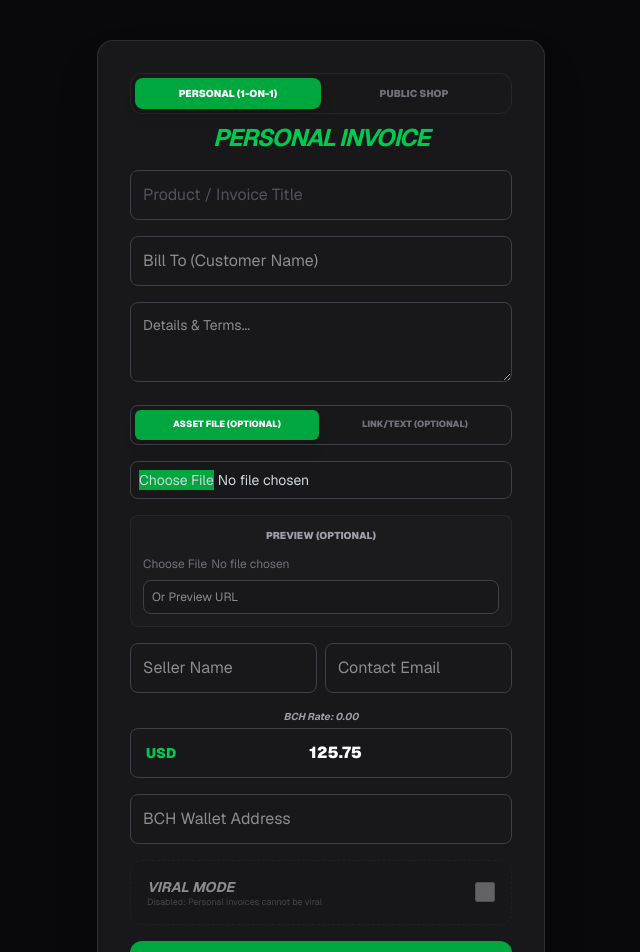
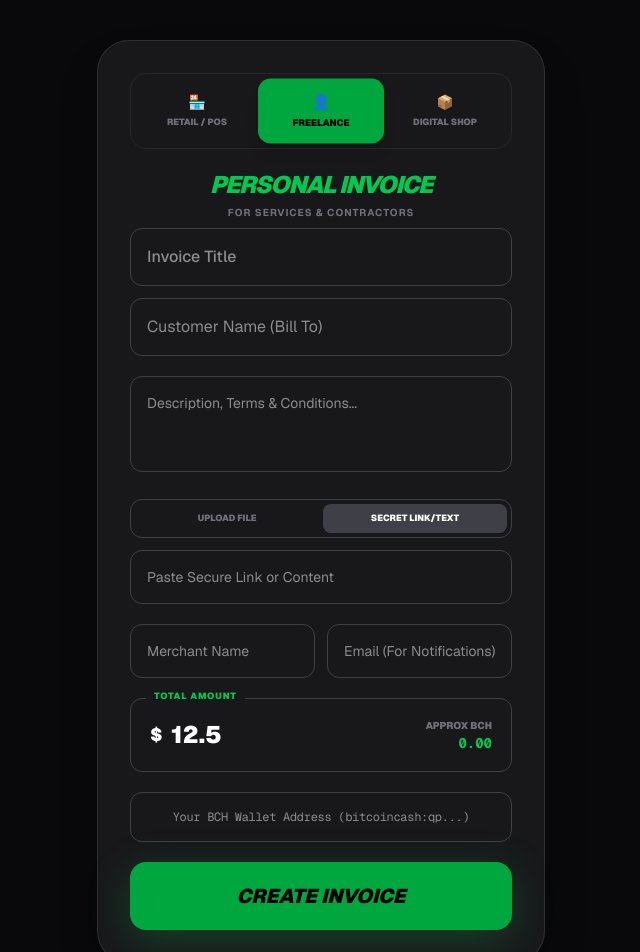
Before and after one commit to saleemm1/payonce-cash, a Next.js app: page /create/invoice in a window 1280 px wide. Shown: the top 952 px of the page, without its empty margins (319-959 px from the left). Built offline with nearby package versions, Linux system fonts and the light colour scheme; no server answers.

Commit message:
Update page.js

```diff
--- a/app/create/invoice/page.js
+++ b/app/create/invoice/page.js
@@ -5,13 +5,14 @@ export default function InvoiceUploadPage() {
   const [invoiceType, setInvoiceType] = useState('personal');
   const [productName, setProductName] = useState('');
   const [customerName, setCustomerName] = useState('');
+  const [orderRef, setOrderRef] = useState('');
   const [productDesc, setProductDesc] = useState('');
   const [sellerName, setSellerName] = useState('');
   const [sellerEmail, setSellerEmail] = useState('');
-  const [usdPrice, setUsdPrice] = useState(125.75);
+  const [usdPrice, setUsdPrice] = useState(12.50);
   const [wallet, setWallet] = useState('');
   const [bchPreview, setBchPreview] = useState('0.00');
-  const [deliveryType, setDeliveryType] = useState('file');
+  const [deliveryType, setDeliveryType] = useState('receipt');
   const [file, setFile] = useState(null);
   const [linkOrText, setLinkOrText] = useState('');
   const [previewFile, setPreviewFile] = useState(null);
@@ -36,20 +37,33 @@ export default function InvoiceUploadPage() {
   }, [usdPrice]);
 
   useEffect(() => {
-    if (invoiceType === 'personal') setEnableAffiliate(false);
+    if (invoiceType === 'personal') {
+      setEnableAffiliate(false);
+      setDeliveryType('link');
+    } else if (invoiceType === 'retail') {
+      setEnableAffiliate(false);
+      setDeliveryType('receipt');
+    } else {
+      setDeliveryType('file');
+    }
   }, [invoiceType]);
 
   const handleGenerate = async (e) => {
     e.preventDefault();
-    if (invoiceType === 'public' && !previewLink && !previewFile) {
-      return alert("Preview Link or File is required for Public Invoices");
+    if (invoiceType === 'digital' && !previewLink && !previewFile) {
+      return alert("Preview Link or File is required for Digital Products");
     }
+
     setUploading(true);
     try {
       let assetId = linkOrText;
       let originalFileName = "";
 
-      if (deliveryType === 'file' && file) {
+      if (invoiceType === 'retail') {
+        assetId = `OFFICIAL RECEIPT\nOrder Ref: ${orderRef || 'N/A'}\nItem: ${productName}\nStatus: PAID ✅\n\nPlease show this screen to the vendor.`;
+        originalFileName = "Proof_of_Payment.txt";
+      }
+      else if (deliveryType === 'file' && file) {
         originalFileName = file.name;
         const formData = new FormData();
         formData.append("file", file);
@@ -70,8 +84,8 @@ export default function InvoiceUploadPage() {
       const payload = {
         w: wallet, p: usdPrice, n: productName, sn: sellerName,
         se: sellerEmail, i: assetId, fn: originalFileName, a: enableAffiliate,
-        cn: invoiceType === 'personal' ? customerName : '',
-        d: productDesc, pr: finalPreview, dt: deliveryType, ty: invoiceType
+        cn: invoiceType === 'personal' ? customerName : (orderRef ? `Ref: ${orderRef}` : ''),
+        d: productDesc, pr: finalPreview, dt: invoiceType === 'retail' ? 'text' : deliveryType, ty: invoiceType
       };
 
       const encodedId = btoa(unescape(encodeURIComponent(JSON.stringify(payload))));
@@ -85,88 +99,114 @@ export default function InvoiceUploadPage() {
 
   return (
     <div className="min-h-screen bg-[#09090b] text-white flex flex-col items-center justify-center px-6 py-10 font-sans">
-      <form onSubmit={handleGenerate} className="w-full max-w-md bg-[#18181b] p-8 rounded-2xl border border-white/10 shadow-2xl space-y-4">
-        <div className="flex bg-zinc-900 p-1 rounded-xl border border-zinc-800 mb-2">
-          <button type="button" onClick={() => setInvoiceType('personal')} className={`flex-1 py-2 text-[10px] font-black uppercase rounded-lg transition-all ${invoiceType === 'personal' ? 'bg-green-600 text-white shadow-lg' : 'text-zinc-500'}`}>Personal (1-on-1)</button>
-          <button type="button" onClick={() => setInvoiceType('public')} className={`flex-1 py-2 text-[10px] font-black uppercase rounded-lg transition-all ${invoiceType === 'public' ? 'bg-green-600 text-white shadow-lg' : 'text-zinc-500'}`}>Public Shop</button>
+      <form onSubmit={handleGenerate} className="w-full max-w-md bg-[#18181b] p-6 sm:p-8 rounded-[2rem] border border-white/10 shadow-2xl space-y-5">
+
+        <div className="grid grid-cols-3 gap-1 bg-zinc-900 p-1.5 rounded-2xl border border-zinc-800">
+          <button type="button" onClick={() => setInvoiceType('retail')} className={`py-3 text-[9px] font-black uppercase rounded-xl transition-all flex flex-col items-center gap-1 ${invoiceType === 'retail' ? 'bg-green-600 text-black shadow-lg scale-105' : 'text-zinc-500 hover:text-zinc-300'}`}>
+            <span className="text-sm">🏪</span> Retail / POS
+          </button>
+          <button type="button" onClick={() => setInvoiceType('personal')} className={`py-3 text-[9px] font-black uppercase rounded-xl transition-all flex flex-col items-center gap-1 ${invoiceType === 'personal' ? 'bg-green-600 text-black shadow-lg scale-105' : 'text-zinc-500 hover:text-zinc-300'}`}>
+            <span className="text-sm">👤</span> Freelance
+          </button>
+          <button type="button" onClick={() => setInvoiceType('digital')} className={`py-3 text-[9px] font-black uppercase rounded-xl transition-all flex flex-col items-center gap-1 ${invoiceType === 'digital' ? 'bg-green-600 text-black shadow-lg scale-105' : 'text-zinc-500 hover:text-zinc-300'}`}>
+            <span className="text-sm">📦</span> Digital Shop
+          </button>
         </div>
 
-        <h1 className="text-2xl font-bold text-center text-green-500 uppercase italic font-black tracking-tighter">
-          {invoiceType === 'personal' ? 'Personal Invoice' : 'Public Digital Invoice'}
+        <div className="text-center mb-2">
+          <h1 className="text-2xl font-black text-white uppercase italic tracking-tighter">
+            {invoiceType === 'retail' && <span className="text-green-500">Quick Bill</span>}
+            {invoiceType === 'personal' && <span className="text-green-500">Personal Invoice</span>}
+            {invoiceType === 'digital' && <span className="text-green-500">Sell Digital Asset</span>}
           </h1>
+          <p className="text-[10px] text-zinc-500 font-bold uppercase tracking-widest mt-1">
+            {invoiceType === 'retail' && "For Restaurants, Cafes & Stores"}
+            {invoiceType === 'personal' && "For Services & Contractors"}
+            {invoiceType === 'digital' && "For Files, Codes & Content"}
+          </p>
+        </div>
 
-        <input required type="text" value={productName} onChange={(e) => setProductName(e.target.value)} className="w-full p-3 bg-zinc-900 border border-zinc-700 rounded-lg text-white outline-none focus:border-green-500 transition-all placeholder:text-zinc-600" placeholder="Product / Invoice Title" />
+        <div className="space-y-3">
+          <input required type="text" value={productName} onChange={(e) => setProductName(e.target.value)} className="w-full p-4 bg-zinc-900 border border-zinc-700 rounded-xl text-white outline-none focus:border-green-500 transition-all font-bold placeholder:font-medium" placeholder={invoiceType === 'retail' ? "Item Name (e.g. Lunch Combo)" : "Invoice Title"} />
 
           {invoiceType === 'personal' && (
-          <input required type="text" value={customerName} onChange={(e) => setCustomerName(e.target.value)} className="w-full p-3 bg-zinc-900 border border-zinc-700 rounded-lg text-white outline-none focus:border-green-500 transition-all animate-in fade-in" placeholder="Bill To (Customer Name)" />
+            <input required type="text" value={customerName} onChange={(e) => setCustomerName(e.target.value)} className="w-full p-4 bg-zinc-900 border border-zinc-700 rounded-xl text-white outline-none focus:border-green-500 transition-all animate-in fade-in" placeholder="Customer Name (Bill To)" />
           )}
 
-        <textarea required value={productDesc} onChange={(e) => setProductDesc(e.target.value)} className="w-full p-3 bg-zinc-900 border border-zinc-700 rounded-lg text-white outline-none focus:border-green-500 h-20 text-sm" placeholder="Details & Terms..."></textarea>
+          {invoiceType === 'retail' && (
+            <input type="text" value={orderRef} onChange={(e) => setOrderRef(e.target.value)} className="w-full p-4 bg-zinc-900 border border-zinc-700 rounded-xl text-white outline-none focus:border-green-500 transition-all animate-in fade-in" placeholder="Table # / Order ID / Student ID (Optional)" />
+          )}
+        </div>
 
-        <div className="flex bg-zinc-900 p-1 rounded-lg border border-zinc-700 gap-1">
-          <button type="button" onClick={() => setDeliveryType('file')} className={`flex-1 py-2 text-[9px] font-black uppercase rounded-md transition-all ${deliveryType === 'file' ? 'bg-green-600 text-white shadow-lg' : 'text-zinc-500 hover:text-white'}`}>Asset File (Optional)</button>
-          <button type="button" onClick={() => setDeliveryType('link')} className={`flex-1 py-2 text-[9px] font-black uppercase rounded-md transition-all ${deliveryType === 'link' ? 'bg-green-600 text-white shadow-lg' : 'text-zinc-500 hover:text-white'}`}>Link/Text (Optional)</button>
+        <textarea required value={productDesc} onChange={(e) => setProductDesc(e.target.value)} className="w-full p-4 bg-zinc-900 border border-zinc-700 rounded-xl text-white outline-none focus:border-green-500 h-24 text-sm resize-none" placeholder={invoiceType === 'retail' ? "Order details, items list..." : "Description, Terms & Conditions..."}></textarea>
+
+        {invoiceType !== 'retail' && (
+          <div className="animate-in fade-in slide-in-from-top-2">
+             <div className="flex bg-zinc-900 p-1 rounded-xl border border-zinc-700 gap-1 mb-3">
+               <button type="button" onClick={() => setDeliveryType('file')} className={`flex-1 py-2 text-[9px] font-black uppercase rounded-lg transition-all ${deliveryType === 'file' ? 'bg-zinc-700 text-white' : 'text-zinc-500'}`}>Upload File</button>
+               <button type="button" onClick={() => setDeliveryType('link')} className={`flex-1 py-2 text-[9px] font-black uppercase rounded-lg transition-all ${deliveryType === 'link' ? 'bg-zinc-700 text-white' : 'text-zinc-500'}`}>Secret Link/Text</button>
              </div>
 
              {deliveryType === 'file' ? (
-          <input type="file" onChange={(e)=>setFile(e.target.files[0])} className="w-full p-2 bg-zinc-900 border border-zinc-700 rounded-lg text-sm text-gray-300 file:bg-green-600 cursor-pointer" />
+               <input type="file" onChange={(e)=>setFile(e.target.files[0])} className="w-full p-2 bg-zinc-900 border border-zinc-700 rounded-xl text-xs text-zinc-400 file:bg-green-600 file:text-black file:border-0 file:rounded-lg file:px-3 file:py-1 file:font-black file:mr-3 cursor-pointer" />
              ) : (
-          <input required type="text" value={linkOrText} onChange={(e)=>setLinkOrText(e.target.value)} className="w-full p-3 bg-zinc-900 border border-zinc-700 rounded-lg text-white outline-none focus:border-green-500 text-sm" placeholder="Paste Delivery Link or Text" />
+               <input required type="text" value={linkOrText} onChange={(e)=>setLinkOrText(e.target.value)} className="w-full p-4 bg-zinc-900 border border-zinc-700 rounded-xl text-white outline-none focus:border-green-500 text-sm" placeholder="Paste Secure Link or Content" />
+             )}
+          </div>
         )}
 
-        <div className="p-3 bg-zinc-800/30 rounded-lg border border-white/5">
-          <label className="text-[10px] text-zinc-400 mb-2 block uppercase text-center font-black">
-            Preview {invoiceType === 'public' ? '(Required)' : '(Optional)'}
+        {(invoiceType === 'digital' || invoiceType === 'retail') && (
+          <div className="p-4 bg-zinc-800/30 rounded-xl border border-white/5 animate-in fade-in">
+            <label className="text-[9px] text-zinc-400 mb-2 block uppercase font-black tracking-wider">
+              {invoiceType === 'retail' ? 'Cover Image (Menu/Shop Logo) - Optional' : 'Cover Preview - Required'}
             </label>
-          <input type="file" accept="image/*,.pdf" onChange={(e)=>setPreviewFile(e.target.files[0])} className="w-full text-xs text-zinc-500 mb-2" />
-          <input type="url" value={previewLink} onChange={(e)=>setPreviewLink(e.target.value)} placeholder="Or Preview URL" className="w-full p-2 bg-zinc-900 border border-zinc-700 rounded-lg text-xs outline-none focus:border-green-500" />
+            <div className="flex gap-2">
+              <input type="file" accept="image/*" onChange={(e)=>setPreviewFile(e.target.files[0])} className="w-1/2 text-[10px] text-zinc-500 file:bg-zinc-700 file:text-white file:border-0 file:rounded-lg file:px-2 cursor-pointer" />
+              <input type="url" value={previewLink} onChange={(e)=>setPreviewLink(e.target.value)} placeholder="Or Image URL" className="w-1/2 p-2 bg-zinc-900 border border-zinc-700 rounded-lg text-xs outline-none focus:border-green-500" />
+            </div>
+          </div>
+        )}
+
+        <div className="grid grid-cols-2 gap-3">
+          <input required type="text" placeholder="Merchant Name" onChange={(e)=>setSellerName(e.target.value)} className="p-4 bg-zinc-900 border border-zinc-700 rounded-xl text-white outline-none focus:border-green-500 transition-all text-sm" />
+          <input required type="email" placeholder="Email (For Notifications)" onChange={(e)=>setSellerEmail(e.target.value)} className="p-4 bg-zinc-900 border border-zinc-700 rounded-xl text-white outline-none focus:border-green-500 transition-all text-sm" />
         </div>
 
-        <div className="grid grid-cols-2 gap-2">
-          <input required type="text" placeholder="Seller Name" onChange={(e)=>setSellerName(e.target.value)} className="p-3 bg-zinc-900 border border-zinc-700 rounded-lg text-white outline-none focus:border-green-500 transition-all" />
-          <input required type="email" placeholder="Contact Email" onChange={(e)=>setSellerEmail(e.target.value)} className="p-3 bg-zinc-900 border border-zinc-700 rounded-lg text-white outline-none focus:border-green-500 transition-all" />
+        <div className="relative group">
+          <div className="absolute -top-2 left-4 bg-[#18181b] px-2 text-[9px] text-green-500 font-black uppercase tracking-widest z-10">Total Amount</div>
+          <div className="relative flex items-center">
+            <span className="absolute left-5 text-white font-black text-lg">$</span>
+            <input required type="number" step="any" value={usdPrice} onChange={(e) => setUsdPrice(e.target.value)} className="w-full p-5 pl-10 bg-zinc-900 border border-zinc-700 rounded-xl text-white outline-none focus:border-green-500 text-2xl font-black transition-all group-hover:border-green-500/50" />
+            <div className="absolute right-5 text-right">
+               <span className="block text-[10px] text-zinc-500 font-black">APPROX BCH</span>
+               <span className="block text-sm text-green-500 font-mono font-bold">{bchPreview}</span>
             </div>
-
-        <div className="relative">
-          <label className="text-[10px] text-zinc-400 mb-1 block italic font-bold text-center">BCH Rate: {bchPreview}</label>
-          <div className="relative flex items-center">
-            <span className="absolute left-4 text-green-500 font-black text-sm">USD</span>
-            <input required type="number" step="any" value={usdPrice} onChange={(e) => setUsdPrice(e.target.value)} className="w-full p-3 pl-14 bg-zinc-900 border border-zinc-700 rounded-lg text-white outline-none focus:border-green-500 text-center font-black transition-all" />
           </div>
         </div>
 
-        <input required type="text" value={wallet} onChange={(e) => setWallet(e.target.value)} className="w-full p-3 bg-zinc-900 border border-zinc-700 rounded-lg text-white outline-none focus:border-green-500 transition-all" placeholder="BCH Wallet Address" />
+        <input required type="text" value={wallet} onChange={(e) => setWallet(e.target.value)} className="w-full p-4 bg-zinc-900 border border-zinc-700 rounded-xl text-white outline-none focus:border-green-500 transition-all text-xs font-mono text-center tracking-tight" placeholder="Your BCH Wallet Address (bitcoincash:qp...)" />
 
-        <div className={`p-4 rounded-xl border border-dashed transition-all flex items-center justify-between ${invoiceType === 'personal' ? 'bg-zinc-900/20 border-zinc-800 opacity-50' : 'bg-zinc-900/50 border-zinc-700'}`}>
+        {invoiceType === 'digital' && (
+           <div className="bg-zinc-900/50 p-4 rounded-xl border border-dashed border-zinc-700 flex items-center justify-between animate-in fade-in">
              <div>
-  <h3 className="text-sm font-bold uppercase italic text-white">
-    Viral Mode
-  </h3>
+               <h3 className="text-xs font-black uppercase text-white">Viral Mode 🚀</h3>
+               <p className="text-[9px] text-zinc-500">10% Commission · 5% Discount</p>
+             </div>
+             <input type="checkbox" checked={enableAffiliate} onChange={(e) => setEnableAffiliate(e.target.checked)} className="w-5 h-5 accent-green-500 cursor-pointer" />
+           </div>
+        )}
 
-  <p className="text-[9px] text-zinc-500 leading-tight">
-    {invoiceType === 'personal'
-      ? 'Disabled: Personal invoices cannot be viral'
-      : '10% promoter commission · 5% buyer discount'}
-  </p>
-
-  {invoiceType !== 'personal' && (
-    <p className="text-[8px] text-zinc-600">
-      For every sale through the promoter
-    </p>
-  )}
-</div>
-
-          <input type="checkbox" disabled={invoiceType === 'personal'} checked={enableAffiliate} onChange={(e) => setEnableAffiliate(e.target.checked)} className="w-5 h-5 accent-green-500 cursor-pointer disabled:cursor-not-allowed" />
-        </div>
-
-        <button type="submit" disabled={uploading} className="w-full bg-green-600 hover:bg-green-500 py-4 rounded-xl font-black transition-all uppercase italic text-lg shadow-lg disabled:opacity-50">
-          {uploading ? "Processing..." : "Generate Invoice"}
+        <button type="submit" disabled={uploading} className="w-full bg-green-600 hover:bg-green-500 text-black py-5 rounded-2xl font-black transition-all uppercase italic text-xl shadow-[0_10px_40px_rgba(22,163,74,0.3)] disabled:opacity-50 hover:scale-[1.02] active:scale-95">
+          {uploading ? "Creating Bill..." : invoiceType === 'retail' ? "Generate Quick Bill ⚡" : "Create Invoice"}
         </button>
 
         {generatedLink && (
-          <div className="mt-4 p-3 bg-black rounded-lg border border-green-500/30 flex gap-2">
-            <input readOnly value={generatedLink} className="flex-1 bg-zinc-900 p-2 text-[10px] rounded border border-zinc-800 outline-none text-zinc-400 font-mono" />
-            <button type="button" onClick={()=>{navigator.clipboard.writeText(generatedLink); setCopied(true); setTimeout(()=>setCopied(false),2000)}} className="bg-zinc-800 px-3 py-1 rounded text-xs font-bold text-green-500">{copied ? '✅' : 'Copy'}</button>
+          <div className="mt-4 p-4 bg-black/80 rounded-2xl border border-green-500/30 flex flex-col gap-2 animate-in slide-in-from-bottom-5">
+            <span className="text-[9px] text-green-500 uppercase font-black tracking-widest text-center">Payment Link Ready</span>
+            <div className="flex gap-2">
+               <input readOnly value={generatedLink} className="flex-1 bg-zinc-900 p-3 text-[10px] rounded-xl border border-zinc-800 outline-none text-zinc-300 font-mono text-center" />
+               <button type="button" onClick={()=>{navigator.clipboard.writeText(generatedLink); setCopied(true); setTimeout(()=>setCopied(false),2000)}} className="bg-zinc-800 hover:bg-zinc-700 px-4 rounded-xl text-lg font-bold text-green-500 transition-all">{copied ? '✅' : '📋'}</button>
+            </div>
           </div>
         )}
       </form>
```
Lines whose indentation alone changed are shown as unchanged.
